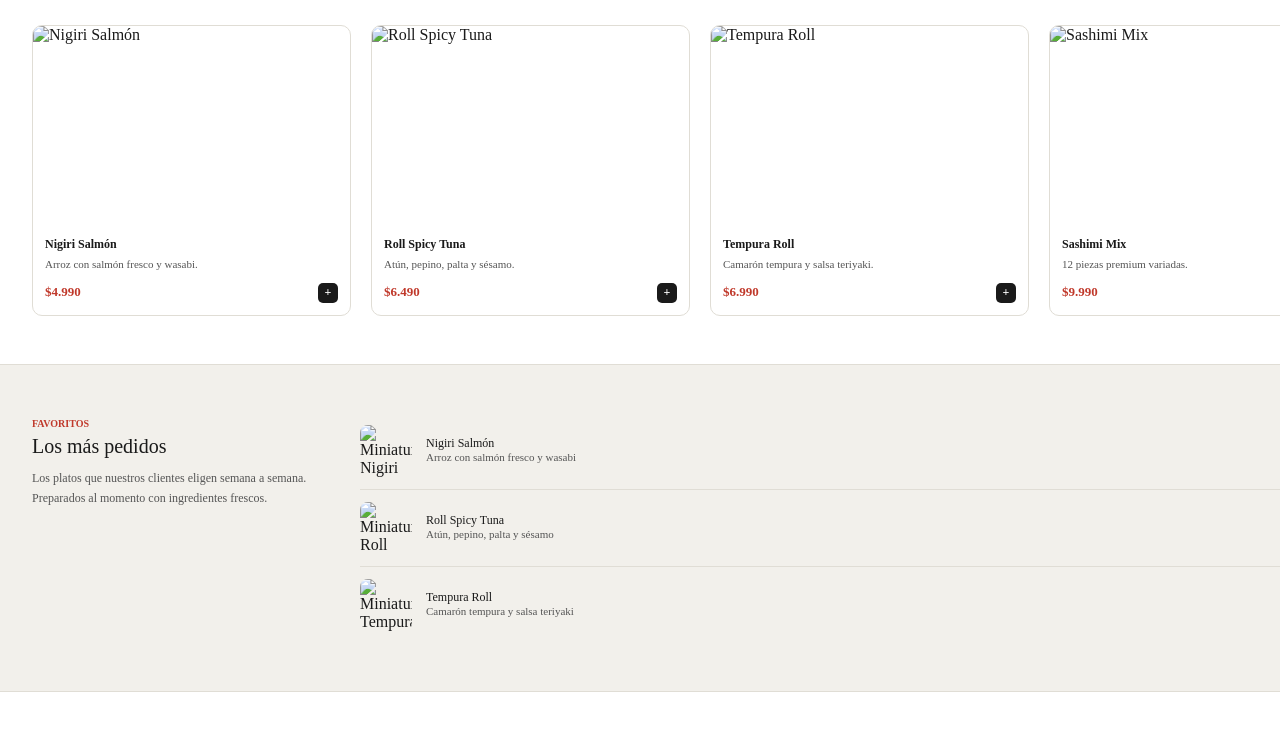
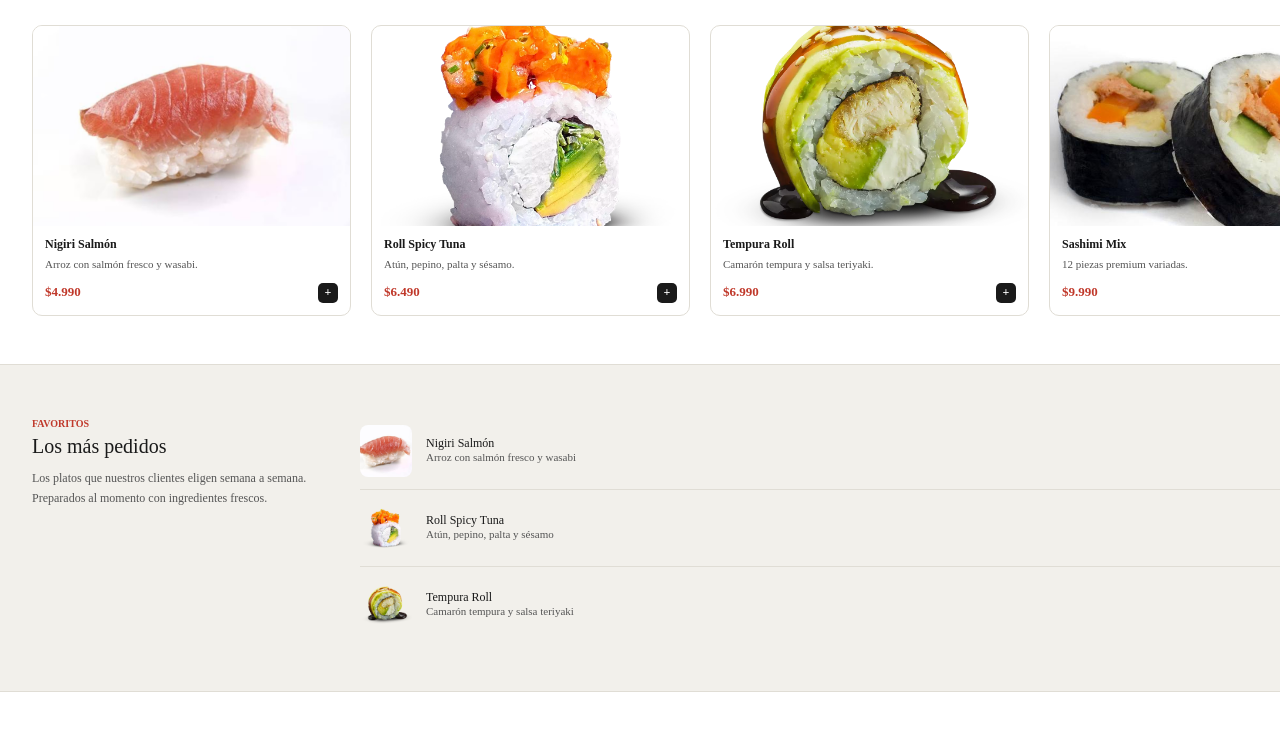
Before and after one commit to limond3122-bot/prueba2026okey, a plain HTML site: page Index.html in a window 1280 px wide. Shown: the part 531-1268 px from the top of the page. Drawn offline with nearby package versions, Linux system fonts and the light colour scheme.

Commit message:
Agrega carpeta de imagenes y corrige rutas

```diff
--- a/Index.html
+++ b/Index.html
@@ -62,7 +62,7 @@
       <div class="cards-grid">
         <!-- Tarjeta 1 -->
         <article class="product-card">
-          <img src="sushi1.jpg" alt="Nigiri Salmón">
+          <img src="img/sushi1.jpg" alt="Nigiri Salmón">
           <div class="card-info">
             <h3>Nigiri Salmón</h3>
             <p>Arroz con salmón fresco y wasabi.</p>
@@ -75,7 +75,7 @@
 
         <!-- Tarjeta 2 -->
         <article class="product-card">
-          <img src="sushi2.jpg" alt="Roll Spicy Tuna">
+          <img src="img/sushi2.jpg" alt="Roll Spicy Tuna">
           <div class="card-info">
             <h3>Roll Spicy Tuna</h3>
             <p>Atún, pepino, palta y sésamo.</p>
@@ -88,7 +88,7 @@
 
         <!-- Tarjeta 3 -->
         <article class="product-card">
-          <img src="sushi3.jpg" alt="Tempura Roll">
+          <img src="img/sushi3.jpg" alt="Tempura Roll">
           <div class="card-info">
             <h3>Tempura Roll</h3>
             <p>Camarón tempura y salsa teriyaki.</p>
@@ -101,7 +101,7 @@
 
         <!-- Tarjeta 4 -->
         <article class="product-card">
-          <img src="sushi4.jpg" alt="Sashimi Mix">
+          <img src="img/sushi4.jpg" alt="Sashimi Mix">
           <div class="card-info">
             <h3>Sashimi Mix</h3>
             <p>12 piezas premium variadas.</p>
@@ -128,7 +128,7 @@
 
       <ul class="popular-list">
         <li>
-          <img src="sushi1.jpg" alt="Miniatura Nigiri Salmón">
+          <img src="img/sushi1.jpg" alt="Miniatura Nigiri Salmón">
           <div class="popular-item-info">
             <span class="item-name">Nigiri Salmón</span>
             <small class="item-desc">Arroz con salmón fresco y wasabi</small>
@@ -139,7 +139,7 @@
           </div>
         </li>
         <li>
-          <img src="sushi2.jpg" alt="Miniatura Roll Spicy Tuna">
+          <img src="img/sushi2.jpg" alt="Miniatura Roll Spicy Tuna">
           <div class="popular-item-info">
             <span class="item-name">Roll Spicy Tuna</span>
             <small class="item-desc">Atún, pepino, palta y sésamo</small>
@@ -150,7 +150,7 @@
           </div>
         </li>
         <li>
-          <img src="sushi3.jpg" alt="Miniatura Tempura Roll">
+          <img src="img/sushi3.jpg" alt="Miniatura Tempura Roll">
           <div class="popular-item-info">
             <span class="item-name">Tempura Roll</span>
             <small class="item-desc">Camarón tempura y salsa teriyaki</small>
```
Also changed, not shown: img/sushi1.jpg (added), img/sushi2.jpg (added), img/sushi3.jpg (added), img/sushi4.jpg (added).
